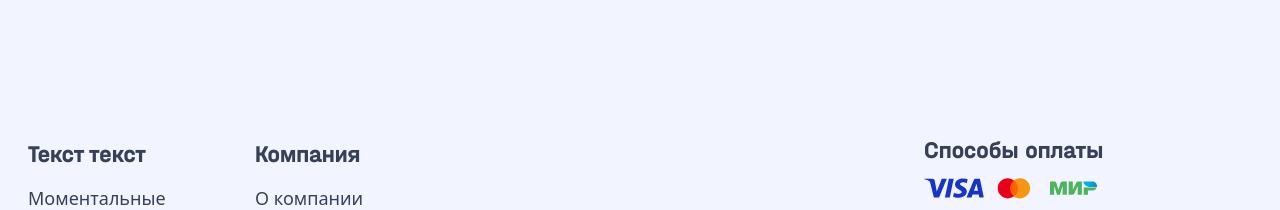
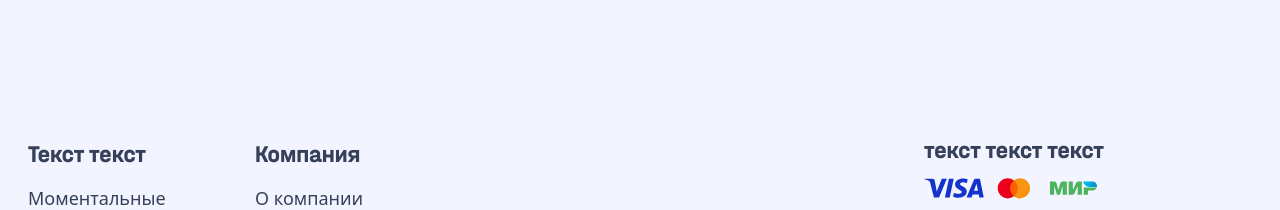
Before and after one commit to toutEstCool/n-loto, a Next.js app: page /faq in a window 1280 px wide. Shown: the part 780-990 px from the top of the page. Built offline with nearby package versions, Linux system fonts and the light colour scheme.

Commit message:
fix texts

```diff
--- a/widgets/footer/ui/upper-footer.tsx
+++ b/widgets/footer/ui/upper-footer.tsx
@@ -32,7 +32,7 @@ export const UpperFooter = () => {
             mb-1 text-[24px] leading-6
             "
           >
-            Способы оплаты
+            текст текст текст
           </h3>
           <div className="flex">
             <Image
```
